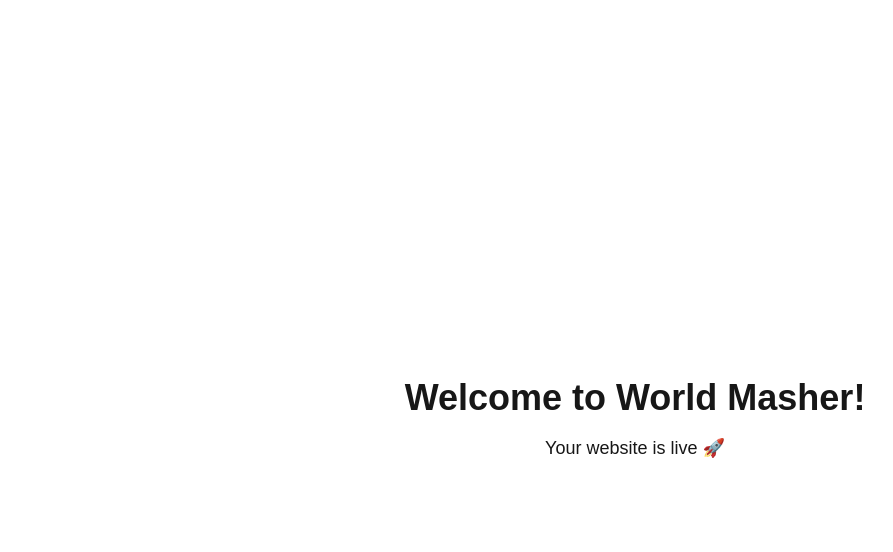
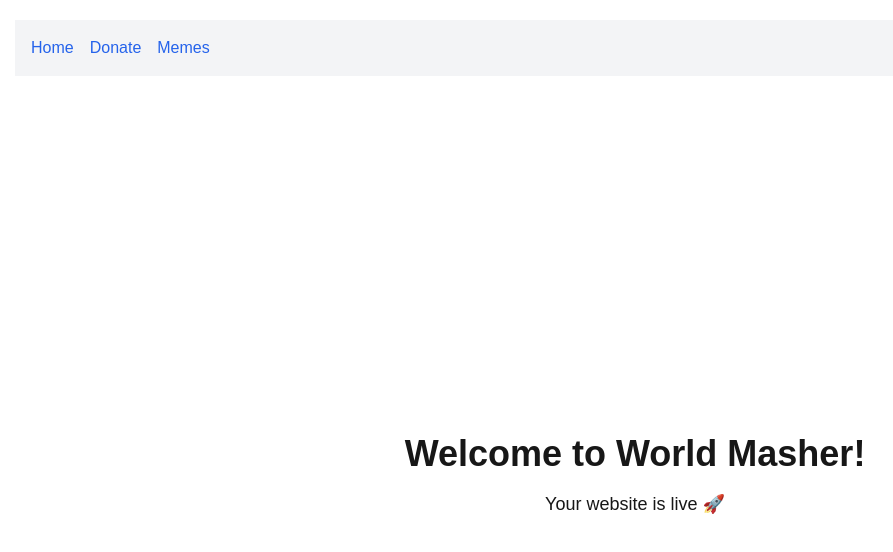
Before and after one commit to mithunrocks99/world-masher-local, a Next.js app: page / in a window 1280 px wide. Shown: the top 552 px of the page, without its empty margins (5-898 px from the left). Built offline with nearby package versions, Linux system fonts and the light colour scheme.

Commit message:
Added Memes Page

```diff
--- /dev/null
+++ b/app/donate/layout.tsx
@@ -0,0 +1,21 @@
+import Image from "next/image";
+
+export default function DonatePage() {
+  return (
+    <div className="flex flex-col items-center justify-center min-h-screen bg-gray-100 p-8">
+      <h1 className="text-3xl font-bold text-gray-900 mb-4">Support World Masher</h1>
+      <p className="text-lg text-gray-700 mb-6">
+        Help us keep the content flowing! Scan the QR code below to donate.
+      </p>
+      <div className="bg-white shadow-lg rounded-lg p-6">
+        <Image
+          src="/qr-code.png" // Replace with your actual QR code image
+          alt="Donate via QR Code"
+          width={200}
+          height={200}
+        />
+      </div>
+      <p className="text-gray-600 mt-4">Thank you for your support! 🚀</p>
+    </div>
+  );
+}
--- a/app/donate/page.tsx
+++ b/app/donate/page.tsx
@@ -2,20 +2,23 @@
 
 export default function DonatePage() {
   return (
-    <div className="flex flex-col items-center justify-center min-h-screen bg-gray-100 p-8">
-      <h1 className="text-3xl font-bold text-gray-900 mb-4">Support World Masher</h1>
-      <p className="text-lg text-gray-700 mb-6">
-        Help us keep the content flowing! Scan the QR code below to donate.
+    <div className="flex flex-col items-center justify-center min-h-screen p-5">
+      <h1 className="text-3xl font-bold mb-4">Support Our Work</h1>
+      <p className="text-lg mb-6">Scan the QR code below to donate:</p>
+
+      {/* Display the QR Code from the public folder */}
+      <Image
+        src="/images/qr-code.png"
+        alt="Donate QR Code"
+        width={250}
+        height={250}
+      />
+
+      <p className="text-md mt-4">Or visit:
+        <a href="https://your-donation-link.com" target="_blank" className="text-blue-500 underline ml-1">
+          your-donation-link.com
+        </a>
       </p>
-      <div className="bg-white shadow-lg rounded-lg p-6">
-        <Image
-          src="/qr-code.png" // Replace with your actual QR code image
-          alt="Donate via QR Code"
-          width={200}
-          height={200}
-        />
-      </div>
-      <p className="text-gray-600 mt-4">Thank you for your support! 🚀</p>
     </div>
   );
 }
--- a/app/layout.tsx
+++ b/app/layout.tsx
@@ -1,26 +1,40 @@
 import type { Metadata } from "next";
-import { Geist, Geist_Mono } from "next/font/google";
 import "./globals.css";
+import { Analytics } from '@vercel/analytics/next';
+import Link from "next/link";
 
-const geistSans = Geist({ variable: "--font-geist-sans", subsets: ["latin"] });
-const geistMono = Geist_Mono({ variable: "--font-geist-mono", subsets: ["latin"] });
+
+<nav className="flex gap-4 p-4">
+  <Link href="/" className="text-blue-600 hover:underline">Home</Link>
+  <Link href="/donate" className="text-blue-600 hover:underline">Donate</Link>
+  <Link href="/memes" className="text-blue-600 hover:underline">Memes</Link> {/* New Memes Page Link */}
+</nav>
+
 
 export const metadata: Metadata = {
   title: "World Masher",
   description: "A place for amazing content under one roof!",
 };
 
-<nav className="flex gap-4">
-  <a href="/" className="text-blue-600 hover:underline">Home</a>
-  <a href="/donate" className="text-blue-600 hover:underline">Donate</a> {/* Add this link */}
-</nav>
-
-
 export default function RootLayout({ children }: { children: React.ReactNode }) {
   return (
     <html lang="en">
-      <body className={`${geistSans.variable} ${geistMono.variable} antialiased`}>
-        {children}
+      <head>
+        <title>World Masher</title>
+      </head>
+      <body>
+        {/* Navigation Menu */}
+        <nav className="flex gap-4 p-4 bg-gray-100">
+          <Link href="/" className="text-blue-600 hover:underline">Home</Link>
+          <Link href="/donate" className="text-blue-600 hover:underline">Donate</Link>
+          <Link href="/memes" className="text-blue-600 hover:underline">Memes</Link>
+        </nav>
+
+        {/* Page Content */}
+        <main>{children}</main>
+
+        {/* Vercel Analytics */}
+        <Analytics />
       </body>
     </html>
   );
--- /dev/null
+++ b/app/memes/page.tsx
@@ -0,0 +1,45 @@
+import { useState, useEffect } from "react";
+import Image from "next/image";
+import { Card, CardContent } from "@/components/ui/card";
+import { Button } from "@/components/ui/button";
+import { Share2 } from "lucide-react";
+
+const memes = [
+  { id: 1, src: "/memes/meme1.jpg", caption: "When you realize it's Monday..." },
+  { id: 2, src: "/memes/meme2.jpg", caption: "Coding at 3 AM be like..." },
+  { id: 3, src: "/memes/meme3.jpg", caption: "Me waiting for my food delivery..." }
+];
+
+export default function MemesPage() {
+  const [randomMemes, setRandomMemes] = useState([]);
+
+  useEffect(() => {
+    setRandomMemes(memes.sort(() => 0.5 - Math.random()).slice(0, 3));
+  }, []);
+
+  const shareMeme = (caption) => {
+    const shareText = `Check out this meme: ${caption} - Visit world-masher.org`;
+    if (navigator.share) {
+      navigator.share({ text: shareText });
+    } else {
+      navigator.clipboard.writeText(shareText);
+      alert("Copied to clipboard! Share it anywhere.");
+    }
+  };
+
+  return (
+    <div className="p-6 grid grid-cols-1 md:grid-cols-3 gap-6">
+      {randomMemes.map((meme) => (
+        <Card key={meme.id} className="rounded-2xl shadow-lg overflow-hidden">
+          <Image src={meme.src} alt="Meme" width={500} height={500} className="w-full h-auto" />
+          <CardContent className="p-4 text-center">
+            <p className="text-lg font-bold">{meme.caption}</p>
+            <Button className="mt-2 flex items-center gap-2" onClick={() => shareMeme(meme.caption)}>
+              <Share2 size={16} /> Share Meme
+            </Button>
+          </CardContent>
+        </Card>
+      ))}
+    </div>
+  );
+}
```
Also changed, not shown: package.json (+7 -6 lines), app/New Text Document.txt (added), app/memes/New Text Document.txt (added), 2 other files (tests, documents, lock files or other folders).
